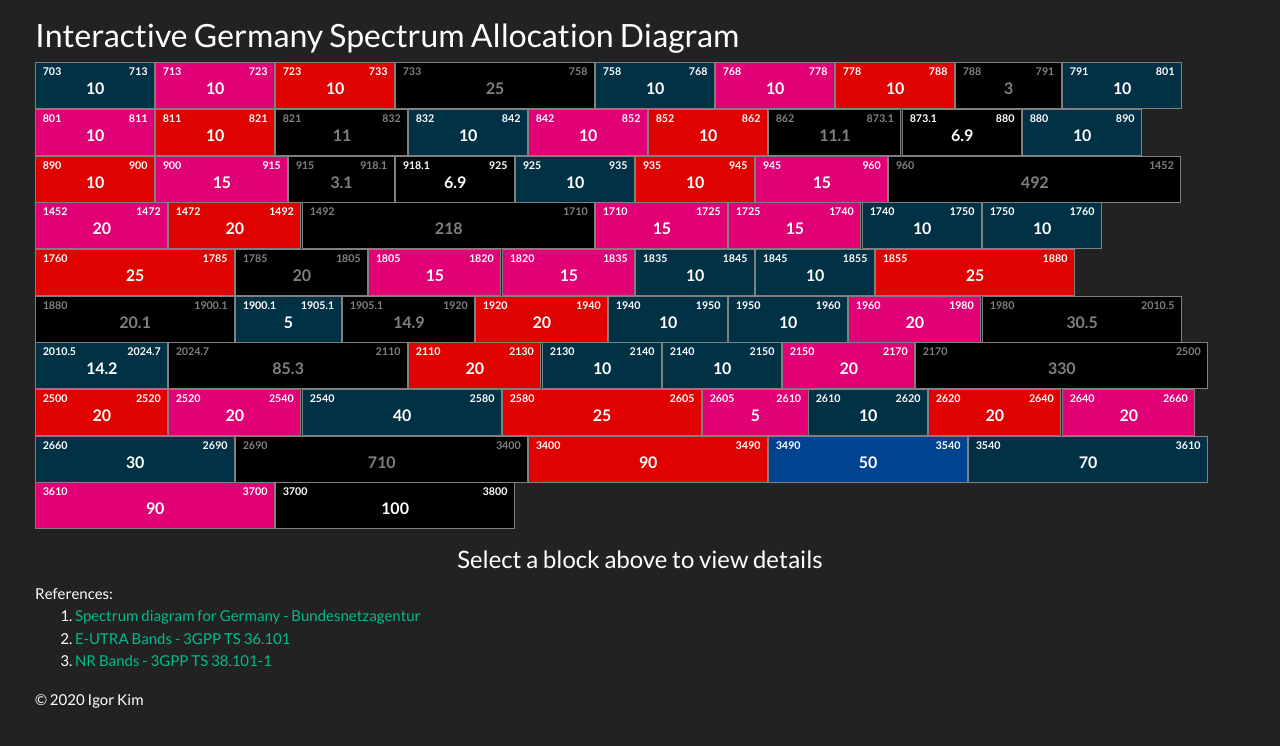
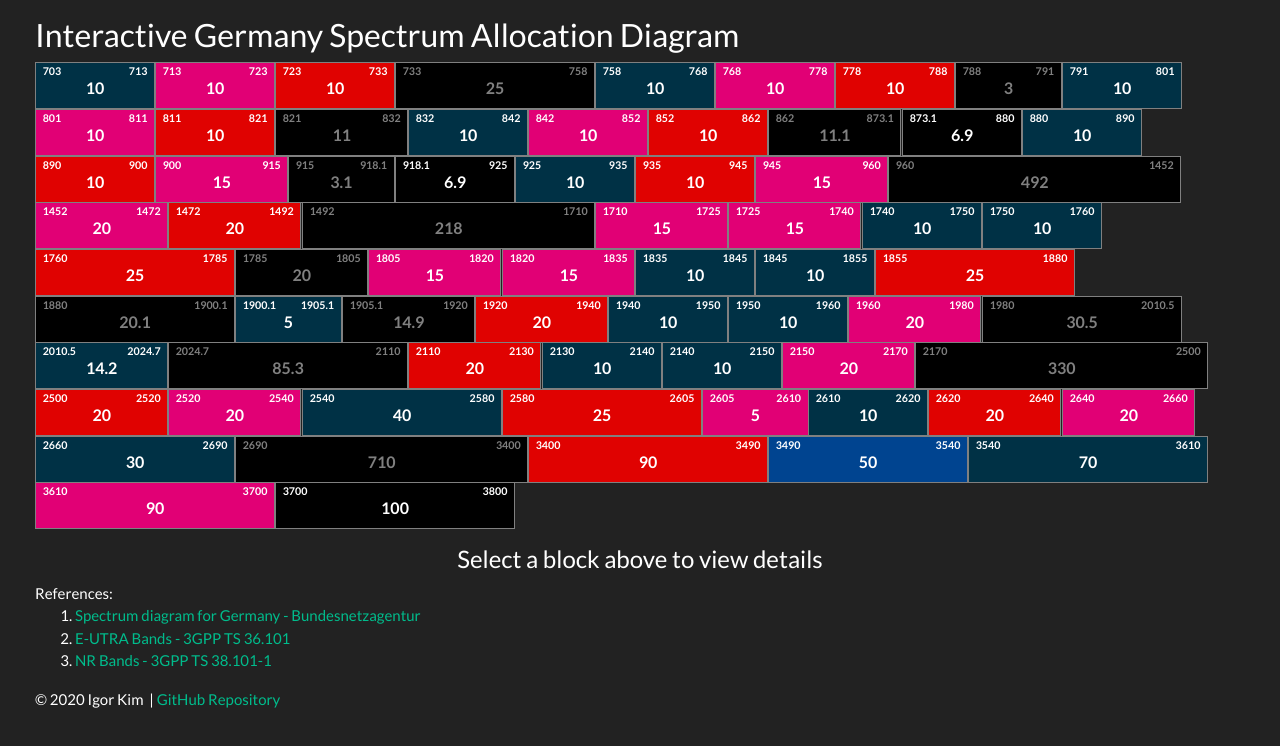
Before and after one commit to igorskh/react-spectrum-allocation-diagram, a React (Create React App) app: page / in a window 1280 px wide. Shown: the top 746 px of the page. Built offline with nearby package versions, Linux system fonts and the light colour scheme.

Commit message:
add link to github

```diff
--- a/src/components/Footer.js
+++ b/src/components/Footer.js
@@ -20,7 +20,11 @@ function Footer() {
             </a>
             </li>
         </ol>
-        <p>&copy; 2020 Igor Kim</p>
+        <p>
+            &copy; 2020 Igor Kim
+            &nbsp;|&nbsp;
+            <a href="https://github.com/igorskh/react-spectrum-allocation-diagram">GitHub Repository</a>
+        </p>
     </div>;
 }
 
```
